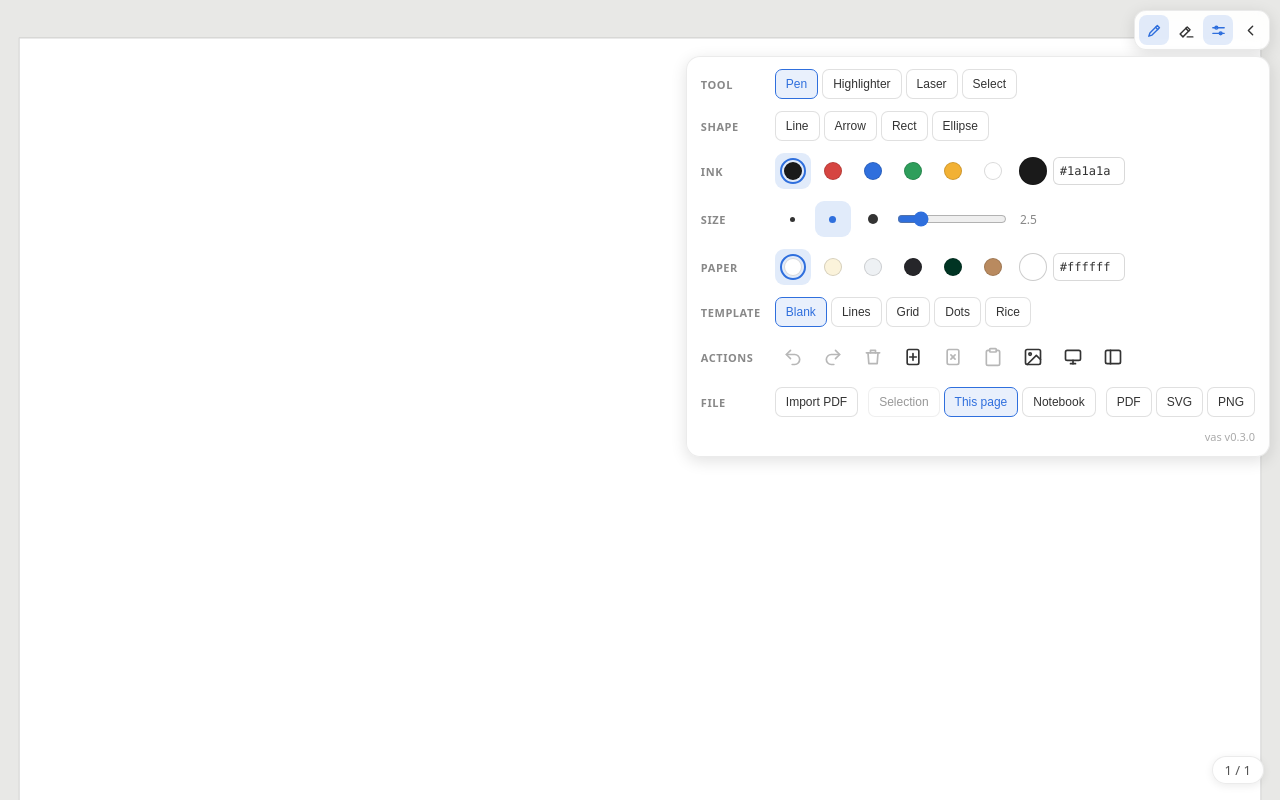
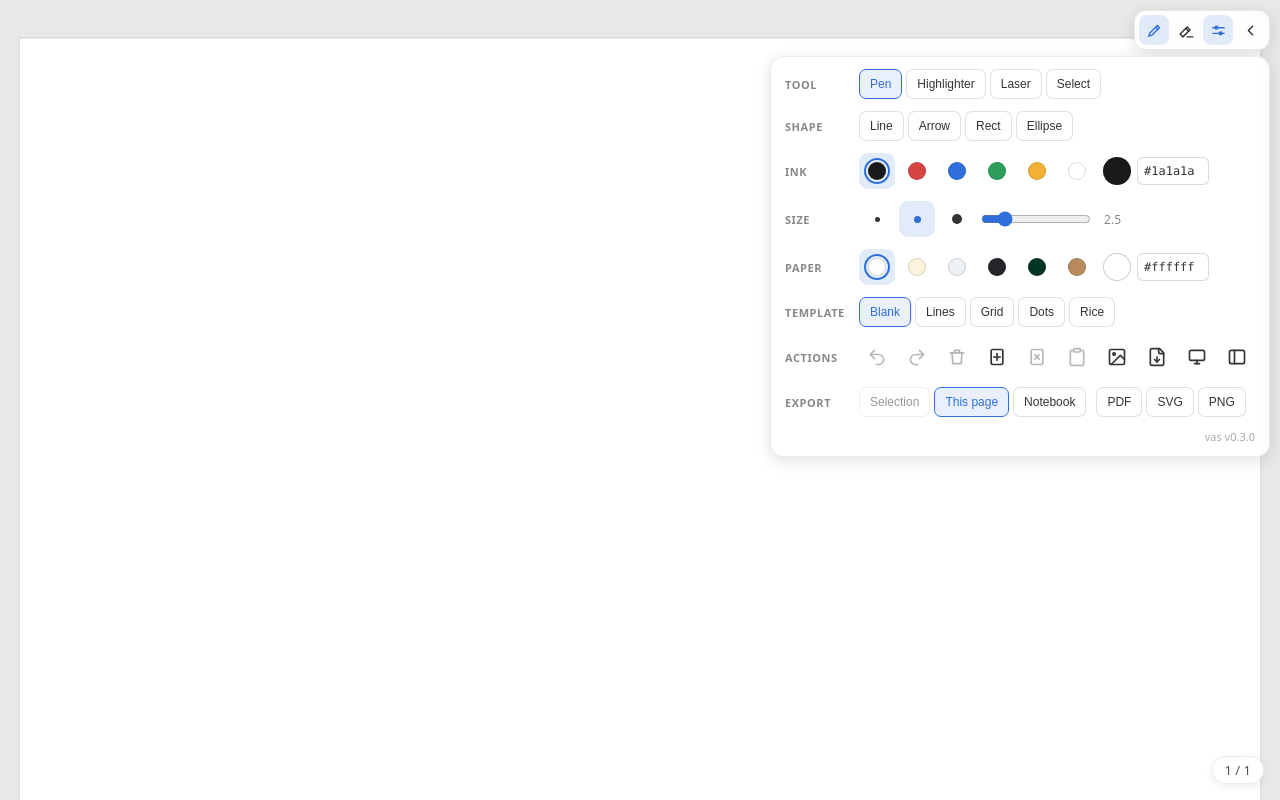
Before and after one commit to gengyunmaster/vas, a React (Vite) app: page / in a window 1280 px wide. Both pictures are taken after a click on the button 1218 px from the left and 30 px from the top of the page. Built offline with nearby package versions, Linux system fonts and the light colour scheme.

Commit message:
refactor: tidy settings panel sections
Match ink swatch tooltips to the paper section, move Import PDF into
Actions as an icon button, and rename the File section to Export.

```diff
--- a/src/components/SettingsPanel.tsx
+++ b/src/components/SettingsPanel.tsx
@@ -14,6 +14,7 @@ import {
   AddPageIcon,
   DeletePageIcon,
   ImageIcon,
+  ImportPdfIcon,
   PasteIcon,
   PresentIcon,
   RedoIcon,
@@ -215,7 +216,7 @@ export function SettingsPanel() {
             <button
               key={c}
               type="button"
-              title={`Color ${c}`}
+              title={`Ink ${c}`}
               aria-pressed={inkColor === c}
               className={inkColor === c ? "swatch active" : "swatch"}
               style={{ "--swatch": c } as CSSProperties}
@@ -334,6 +335,30 @@ export function SettingsPanel() {
               e.target.value = "";
             }}
           />
+          <button
+            type="button"
+            title={
+              pdfImporting
+                ? pdfImporting.total > 0
+                  ? `Importing PDF… ${pdfImporting.done}/${pdfImporting.total}`
+                  : "Importing PDF…"
+                : "Import PDF"
+            }
+            disabled={pdfImporting !== null}
+            onClick={() => pdfInputRef.current?.click()}
+          >
+            <ImportPdfIcon />
+          </button>
+          <input
+            ref={pdfInputRef}
+            type="file"
+            accept=".pdf,application/pdf"
+            hidden
+            onChange={(e) => {
+              void importPdf(e.target.files?.[0]);
+              e.target.value = "";
+            }}
+          />
           <button type="button" title="Present" onClick={() => setPresentation(true)}>
             <PresentIcon />
           </button>
@@ -349,31 +374,7 @@ export function SettingsPanel() {
         </div>
       </section>
       <section className="settings-section">
-        <div className="settings-label">File</div>
-        <div className="settings-row">
-          <button
-            type="button"
-            className="text-option"
-            disabled={pdfImporting !== null}
-            onClick={() => pdfInputRef.current?.click()}
-          >
-            {pdfImporting
-              ? pdfImporting.total > 0
-                ? `Importing… ${pdfImporting.done}/${pdfImporting.total}`
-                : "Importing…"
-              : "Import PDF"}
-          </button>
-          <input
-            ref={pdfInputRef}
-            type="file"
-            accept=".pdf,application/pdf"
-            hidden
-            onChange={(e) => {
-              void importPdf(e.target.files?.[0]);
-              e.target.value = "";
-            }}
-          />
-        </div>
+        <div className="settings-label">Export</div>
         <div className="settings-row">
           <button
             type="button"
--- a/src/components/icons.tsx
+++ b/src/components/icons.tsx
@@ -149,6 +149,17 @@ export function ImageIcon() {
   );
 }
 
+export function ImportPdfIcon() {
+  return (
+    <Icon title="Import PDF">
+      <path d="M15 2H6a2 2 0 0 0-2 2v16a2 2 0 0 0 2 2h12a2 2 0 0 0 2-2V7z" />
+      <path d="M14 2v4a2 2 0 0 0 2 2h4" />
+      <path d="M12 18v-6" />
+      <path d="m9 15 3 3 3-3" />
+    </Icon>
+  );
+}
+
 export function RenameIcon() {
   return (
     <Icon title="Rename">
```
